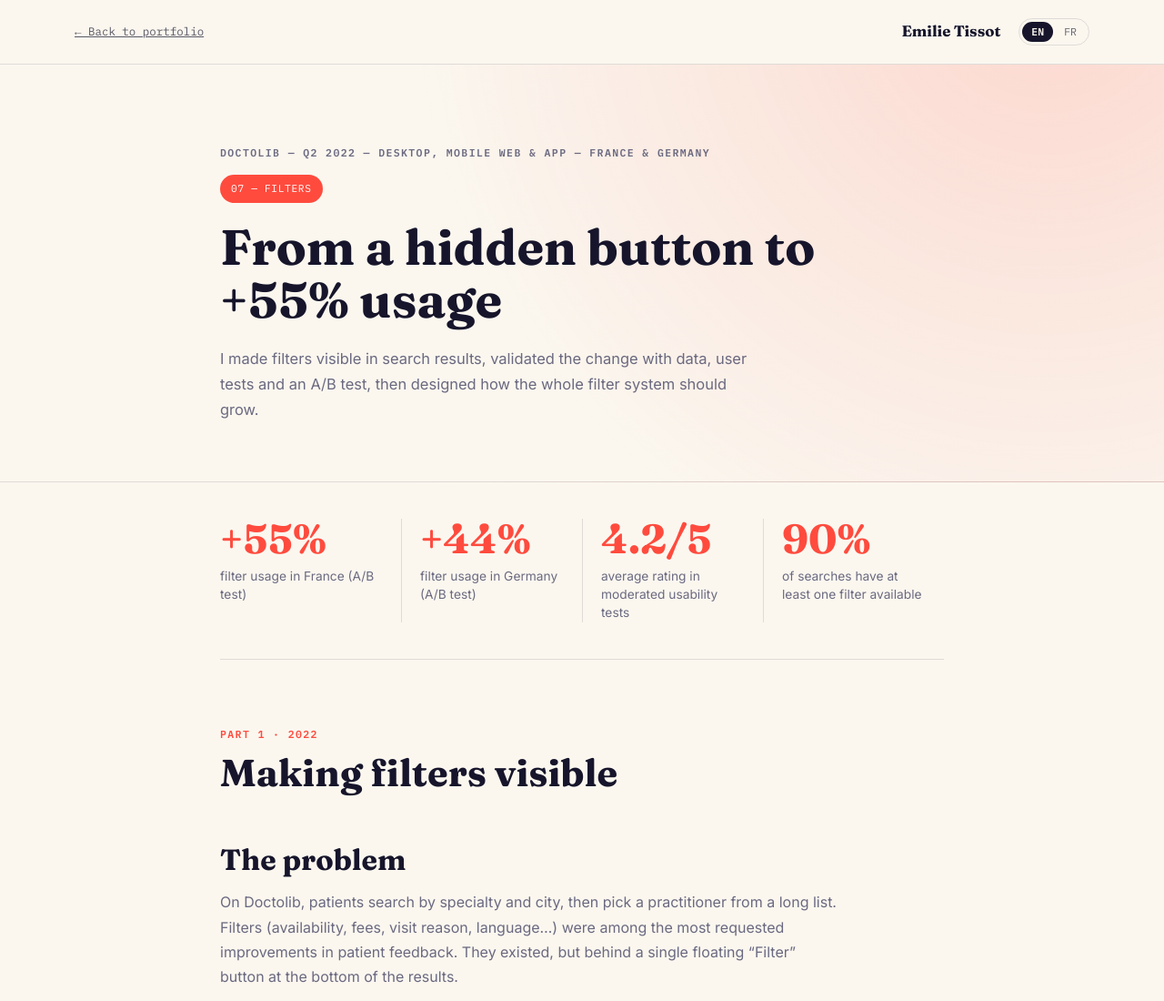
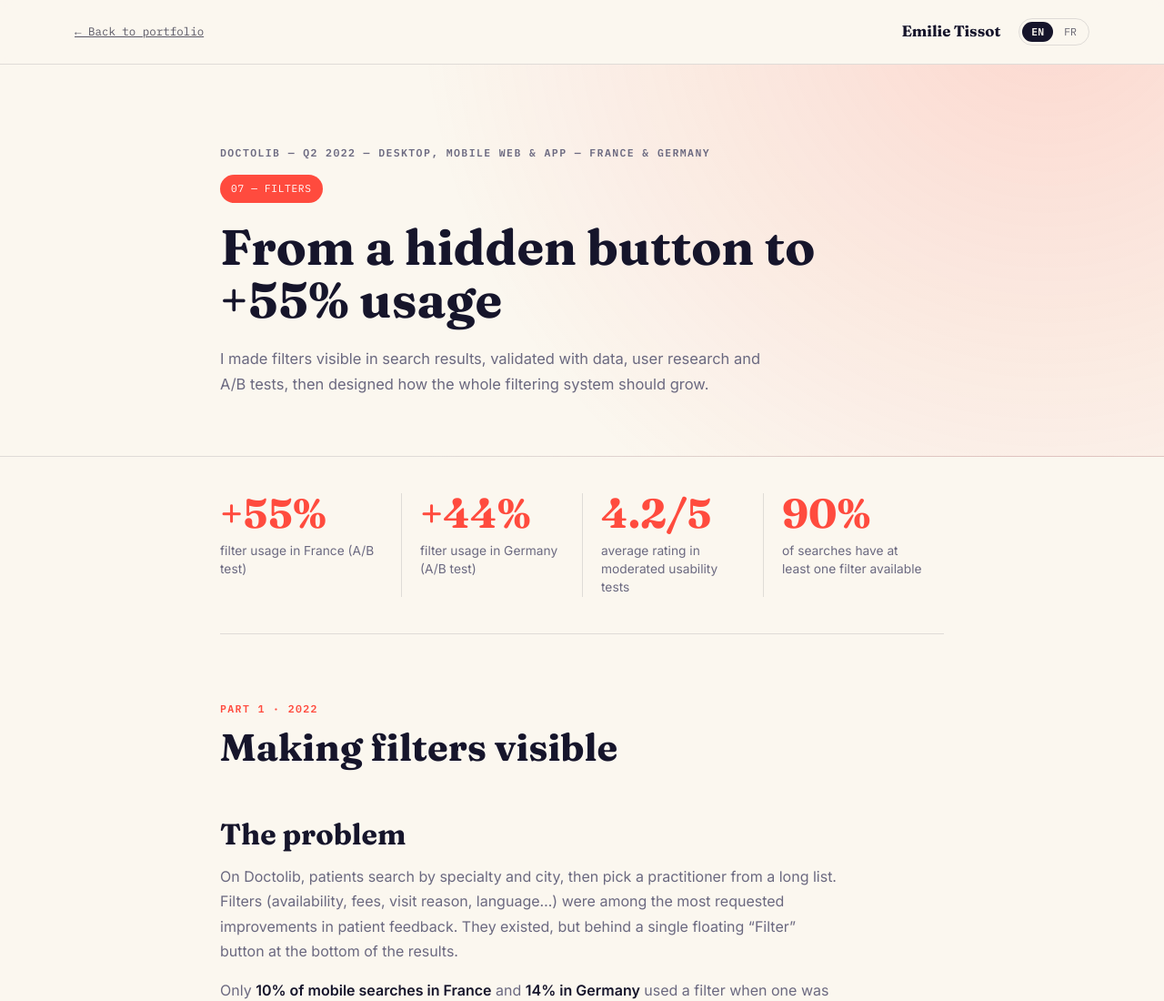
Before and after one commit to emilietissot2601-boop/portfolio, a plain HTML site: page case-filters.html in a window 1280 px wide. Shown: the top 1100 px of the page at 91% size. Drawn offline with Linux system fonts and the light colour scheme.

Commit message:
Filters : nouveau texte d'intro du hero
Co-Authored-By: Claude Opus 5.5 <noreply@anthropic.com>
Claude-Session: https://claude.ai/code/session_01BvnjXVJq2tfUDo23mebhbu

```diff
--- a/case-filters.html
+++ b/case-filters.html
@@ -185,7 +185,7 @@
     <p class="eyebrow" style="margin-bottom:14px;">Doctolib — Q2 2022 — Desktop, mobile web &amp; app — France &amp; Germany</p>
     <span class="tag">07 — Filters</span>
     <h1>From a hidden button to +55% usage</h1>
-    <p class="lead">I made filters visible in search results, validated the change with data, user tests and an A/B test, then designed how the whole filter system should grow.</p>
+    <p class="lead">I made filters visible in search results, validated with data, user research and A/B tests, then designed how the whole filtering system should grow.</p>
   </div>
 </section>
 
```
Also changed, not shown: fr/case-filters.html (+1 -1 lines).
